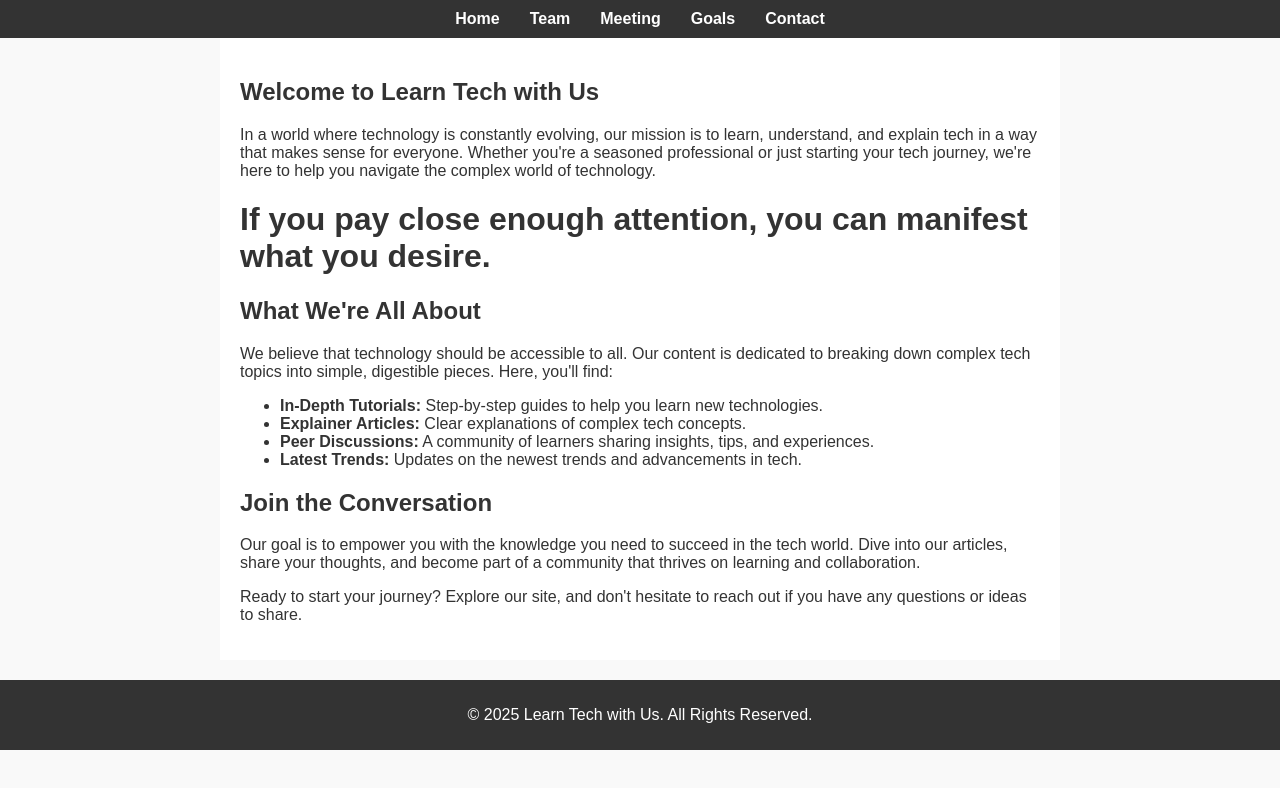
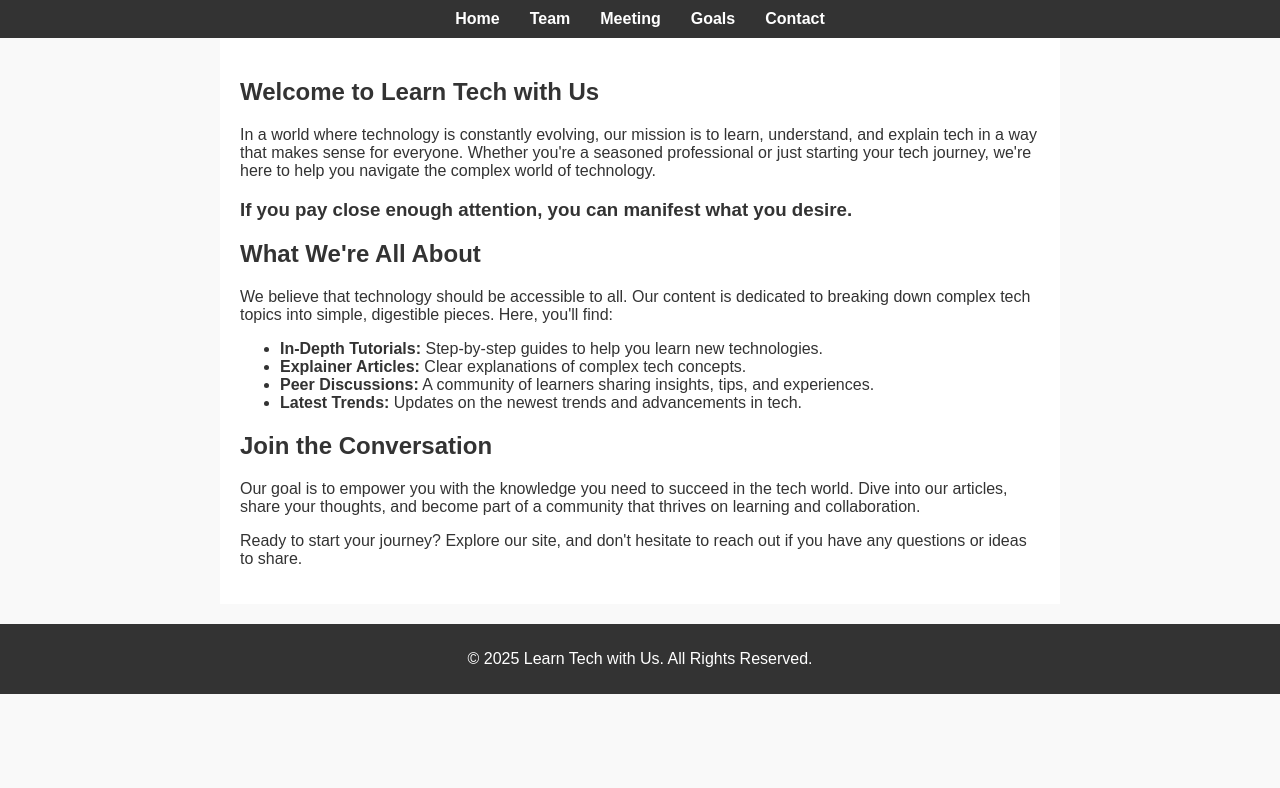
Before and after one commit to Builders-we-are/Builders-we-are, a plain HTML site: page index.html in a window 1280 px wide. Drawn offline with Linux system fonts and the light colour scheme.

Commit message:
Update index.html

```diff
--- a/index.html
+++ b/index.html
@@ -26,7 +26,7 @@
         In a world where technology is constantly evolving, our mission is to learn, understand, and explain tech in a way that makes sense for everyone. Whether you're a seasoned professional or just starting your tech journey, we're here to help you navigate the complex world of technology.
       </p>
     </section>
-    <h1>If you pay close enough attention, you can manifest what you desire.</h1>
+    <h3>If you pay close enough attention, you can manifest what you desire.</h3>
 
     <section class="about-tech">
       <h2>What We're All About</h2>
```
